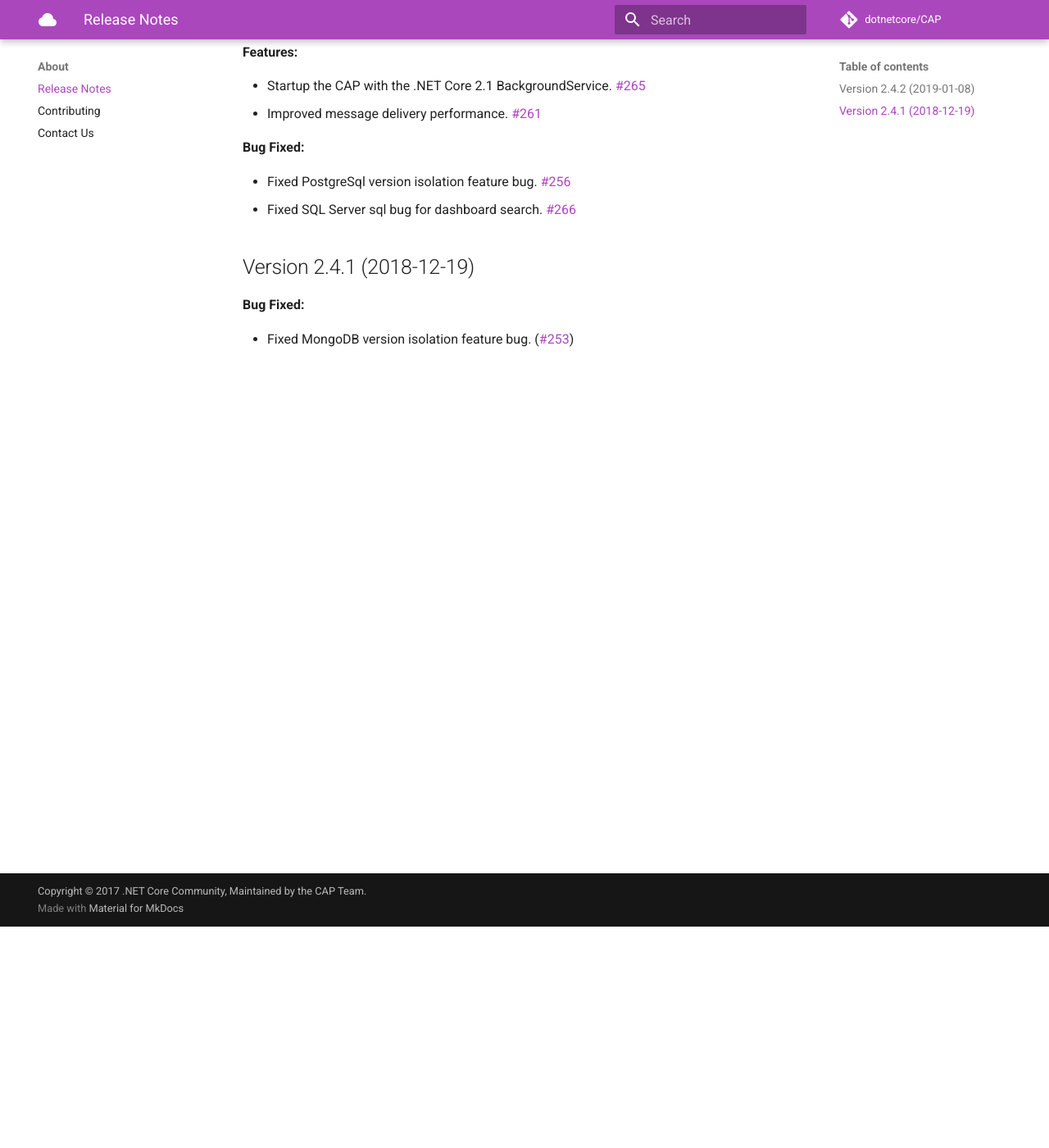
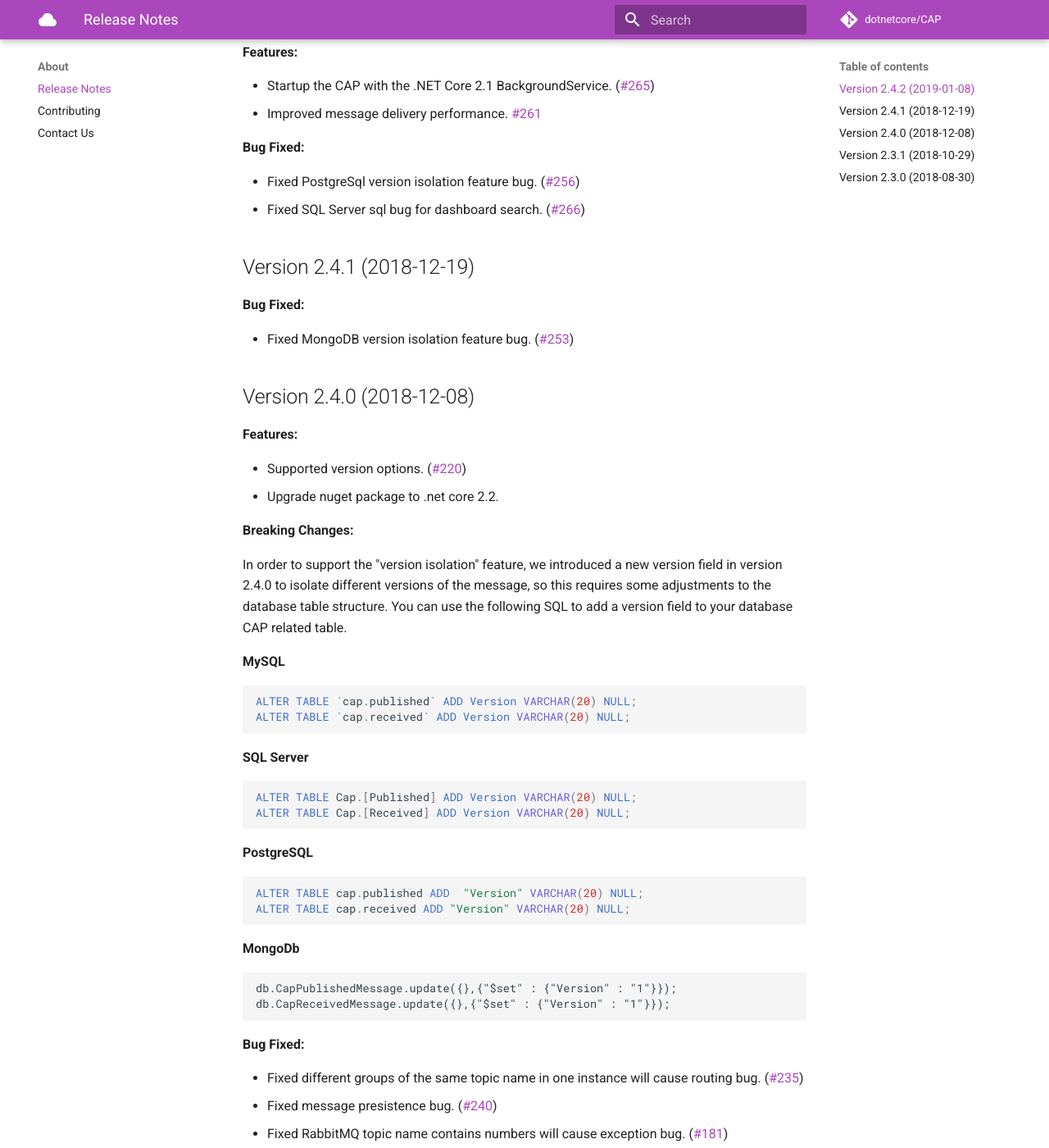
Before and after one commit to dotnetcore/CAP, an MkDocs documentation site: the page built from docs/about/release-notes.md, in a window 1280 px wide and 1400 px high, scrolled down 270 px. Shown: the whole window at 82% size. Built offline with MkDocs 1.6.1 and Material for MkDocs 9.7.7, drawn with Linux system fonts in a browser that asks for light colours; comment, search, counter and statistics services are not loaded; some of the changed text lies outside the part shown.

Commit message:
update release notes

````diff
--- a/docs/about/release-notes.md
+++ b/docs/about/release-notes.md
@@ -6,16 +6,92 @@
 
 **Features:**
 
-* Startup the CAP with the .NET Core 2.1 BackgroundService. #265
+* Startup the CAP with the .NET Core 2.1 BackgroundService. (#265)
 * Improved message delivery performance. #261
 
 **Bug Fixed:**
 
-* Fixed PostgreSql version isolation feature bug. #256
-* Fixed SQL Server sql bug for dashboard search. #266
+* Fixed PostgreSql version isolation feature bug. (#256)
+* Fixed SQL Server sql bug for dashboard search. (#266)
 
 ## Version 2.4.1 (2018-12-19)
 
 **Bug Fixed:**
 
 * Fixed MongoDB version isolation feature bug. (#253)
+
+## Version 2.4.0 (2018-12-08)
+
+**Features:**
+
+* Supported version options. (#220)
+* Upgrade nuget package to .net core 2.2.
+
+**Breaking Changes:**
+
+In order to support the "version isolation" feature, we introduced a new version field in version 2.4.0 to isolate different versions of the message, so this requires some adjustments to the database table structure. You can use the following SQL to add a version field to your database CAP related table.
+
+**MySQL**
+```sql
+ALTER TABLE `cap.published` ADD Version VARCHAR(20) NULL;
+ALTER TABLE `cap.received` ADD Version VARCHAR(20) NULL;
+```
+
+**SQL Server**
+```sql
+ALTER TABLE Cap.[Published] ADD Version VARCHAR(20) NULL;
+ALTER TABLE Cap.[Received] ADD Version VARCHAR(20) NULL;
+```
+
+**PostgreSQL**
+```sql
+ALTER TABLE cap.published ADD  "Version" VARCHAR(20) NULL;
+ALTER TABLE cap.received ADD "Version" VARCHAR(20) NULL;
+```
+
+**MongoDb**
+```
+db.CapPublishedMessage.update({},{"$set" : {"Version" : "1"}});
+db.CapReceivedMessage.update({},{"$set" : {"Version" : "1"}});
+```
+
+**Bug Fixed:**
+
+- Fixed different groups of the same topic name in one instance will cause routing bug. (#235)
+- Fixed message presistence bug. (#240)
+- Fixed RabbitMQ topic name contains numbers will cause exception bug. (#181)
+
+## Version 2.3.1 (2018-10-29)
+
+**Features:**
+
+- Add Source Link Support
+- Upgrade dependent NuGet packages.
+
+**Bug Fixed:**
+
+- Fixed dashboard messages requeue error. (#205)
+- Adjustment snowflake workerId to random id.
+- Fixed flush unclaer data bug.
+
+## Version 2.3.0 (2018-08-30)
+
+In this version, we made some breaking changes for the publisher API, you can see this blog to understand the story behind.
+
+If you have any migration question, please comment in issue #190.
+
+**Breaking Changes:**
+
+- Removed app.UseCap() from Startup.cs
+- Message table primary key data type has been modified to Bigint and non auto-Increment. (#180)
+- New publisher Api. (#188)
+
+**Features:**
+
+- MongoDb supported. (#143)
+- Automatic commit transaction. (#191)
+
+**Bug Fixed:**
+
+- Fix message still sent if transaction faild bug. (#118)
+- Multiple events in one transaction. (#171)
````
